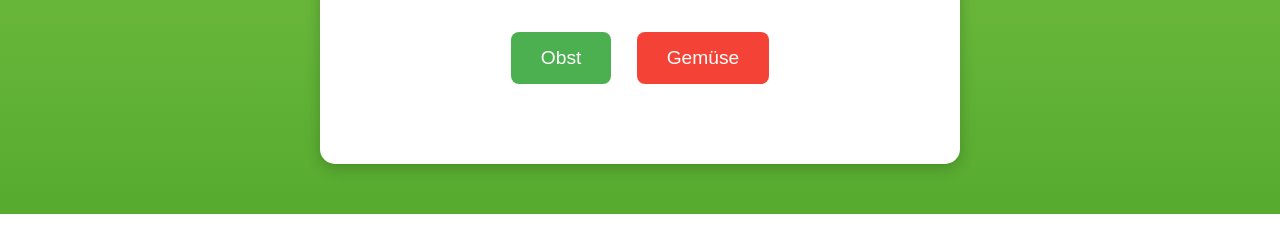
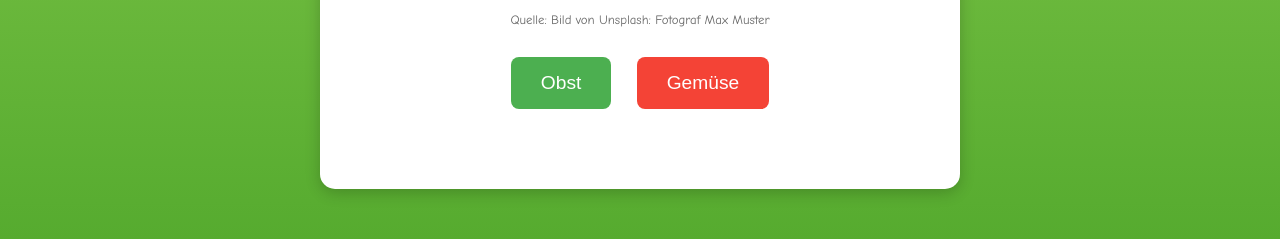
Before and after one commit to InvaderZim778/InvaderZim778.github.io, a plain HTML site: page index.html in a window 1280 px wide. Shown: the part 776-1015 px from the top of the page. Before the commit the page ends 990 px from the top, so only its background shows below. Drawn offline with Linux system fonts and the light colour scheme.

Commit message:
Update all

```diff
--- a/app.js
+++ b/app.js
@@ -3,7 +3,8 @@ const data = [
       name: "Apfel",
       type: "Obst",
       fact: "Äpfel sind reich an Ballaststoffen und Vitamin C.",
-      image: "images/apple.jpg", // Bild aus dem Ordner 'images'
+      image: "images/apple.jpg",
+      source: "Bild von Unsplash: Fotograf Max Muster",
       audioFact: "audio/apple-fact.mp3"
     },
     {
@@ -11,6 +12,7 @@ const data = [
       type: "Gemüse",
       fact: "Karotten sind eine hervorragende Quelle für Beta-Carotin.",
       image: "images/carrot.jpg",
+      source: "Bild von Pixabay: Benutzer KarottenFan",
       audioFact: "audio/carrot-fact.mp3"
     }
   ];
@@ -19,17 +21,15 @@ const data = [
 
   const imageElement = document.getElementById("fruit-image");
   const feedbackElement = document.getElementById("feedback");
+  const sourceElement = document.getElementById("image-source");
   const fruitButton = document.getElementById("fruit-button");
   const vegetableButton = document.getElementById("vegetable-button");
-
-  // Hover-Sounds
-  const hoverSoundFruit = new Audio("audio/hover-fruit.mp3"); // Sound für Obst
-  const hoverSoundVegetable = new Audio("audio/hover-vegetable.mp3"); // Sound für Gemüse
 
   // Lade das aktuelle Item
   function loadItem() {
     const item = data[currentItem];
     imageElement.src = item.image;
+    sourceElement.textContent = `Quelle: ${item.source}`;
     feedbackElement.textContent = "";
   }
 
@@ -53,6 +53,9 @@ const data = [
   }
 
   // Hover-Sound abspielen
+  const hoverSoundFruit = new Audio("audio/hover-fruit.mp3");
+  const hoverSoundVegetable = new Audio("audio/hover-vegetable.mp3");
+
   fruitButton.addEventListener("mouseover", () => hoverSoundFruit.play());
   vegetableButton.addEventListener("mouseover", () => hoverSoundVegetable.play());
 
--- a/index.html
+++ b/index.html
@@ -34,6 +34,13 @@
       border: 5px solid #4caf50;
       border-radius: 15px;
     }
+    .source {
+      font-size: 0.8em;
+      color: #666;
+      margin-top: -10px;
+      margin-bottom: 20px;
+      text-align: center;
+    }
     button {
       font-size: 1.2em;
       padding: 15px 30px;
@@ -68,6 +75,7 @@
   <h1>🍎 Obst oder Gemüse? 🥕</h1>
   <div id="game-container">
     <img id="fruit-image" src="apple.jpg" alt="Frucht">
+    <div class="source" id="image-source">Quelle: </div>
     <div>
       <button class="correct" id="fruit-button">Obst</button>
       <button class="wrong" id="vegetable-button">Gemüse</button>
```
